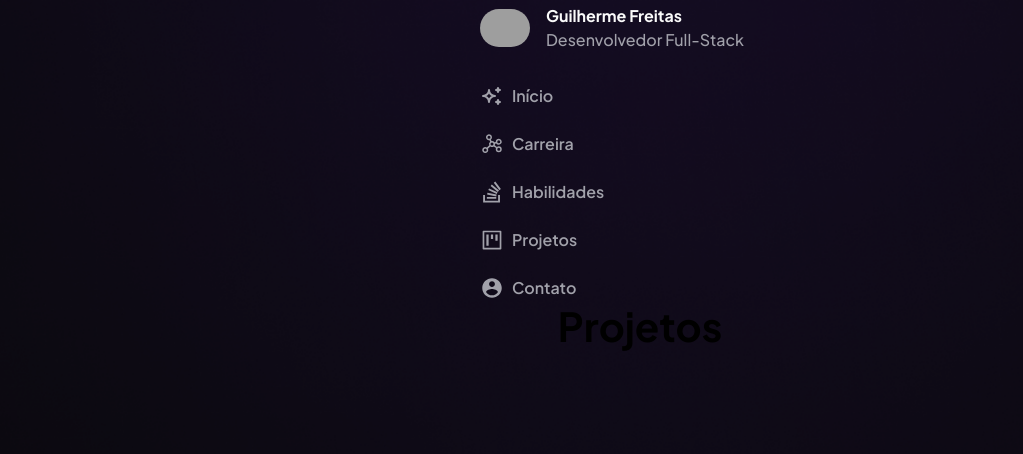
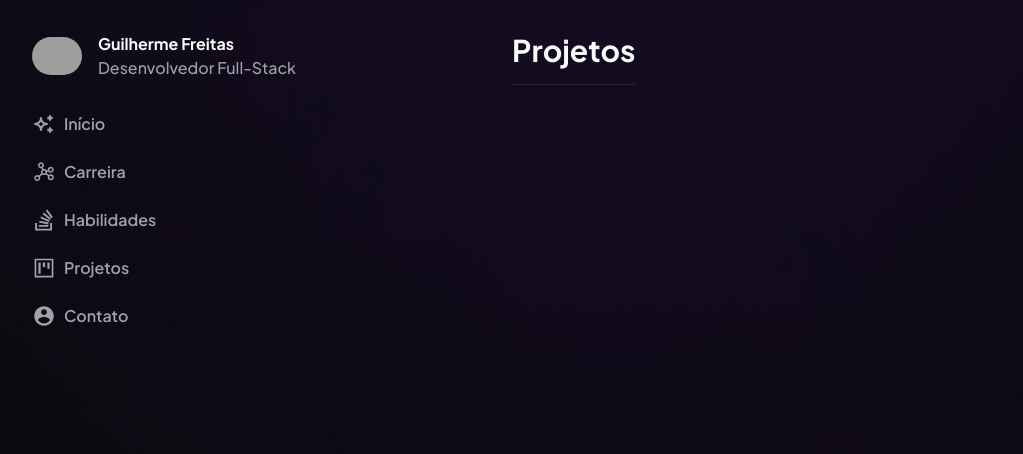
Before and after one commit to SrFreitass/portfolio, a Next.js app: page /projects in a window 1280 px wide. Shown: the top 454 px of the page, without its empty margins (0-1023 px from the left). Built offline with nearby package versions, Linux system fonts and the light colour scheme; grey boxes are pictures that could not be loaded.

Commit message:
wip: projects page

```diff
--- a/src/app/components/Header.tsx
+++ b/src/app/components/Header.tsx
@@ -21,7 +21,7 @@ export const Header = () => {
                 <li className=""><Link href={"/"} className="flex items-center gap-2"><TbSparkles size={24}/> Início</Link></li>
                 <li className=""><Link href={"/career"} className="flex items-center gap-2"><PiGraph   size={24}/> Carreira</Link></li>
                 <li className="flex items-center gap-2"><Link href={"/skills"} className="flex items-center gap-2"><FaStackOverflow  size={24}/> Habilidades</Link></li>
-                <li className="flex items-center gap-2"><AiOutlineProject  size={24}/> Projetos</li>
+                <li className="flex items-center gap-2"><Link href={"/projects"} className="flex items-center gap-2"><AiOutlineProject  size={24}/> Projetos</Link></li>
                 <li className="flex items-center gap-2"><IoMdContact  size={24}/> Contato</li>
             </ul>
         </aside>
--- a/src/app/projects/page.tsx
+++ b/src/app/projects/page.tsx
@@ -12,9 +12,11 @@ export default function Home() {
 
   return (
     <>
-      <main className="flex  items-center m-auto min-h-screen flex-col max-w-[1450px]">
+      <main className="flex m-auto min-h-screen p-8">
         <Header/>
-        <h2 className='text-[2.5rem] font-bold color_main'>Projetos</h2>
+        <div className='mx-40'>
+          <h2 className="text-3xl text-primary font-bold border-b pb-4 border-[#27272A]">Projetos</h2>
+        </div>
       </main>
     </>
   );
```
